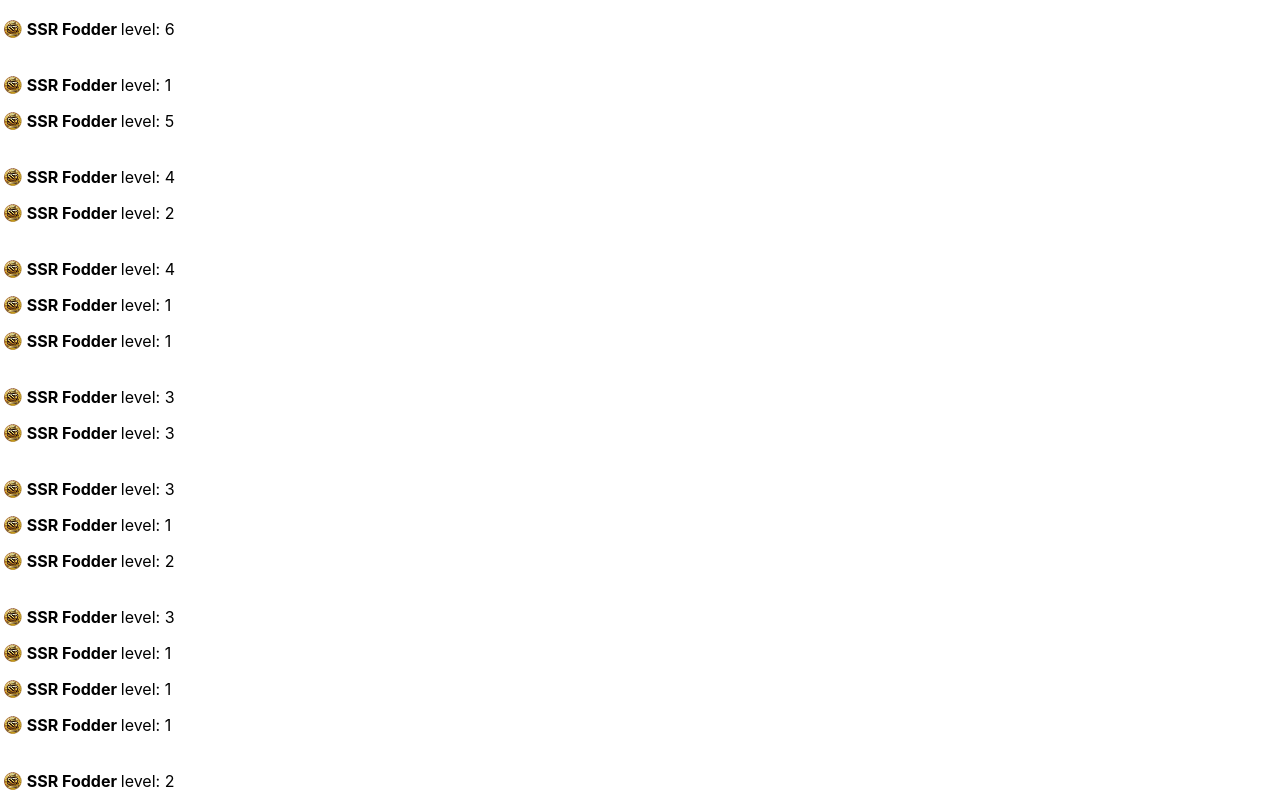
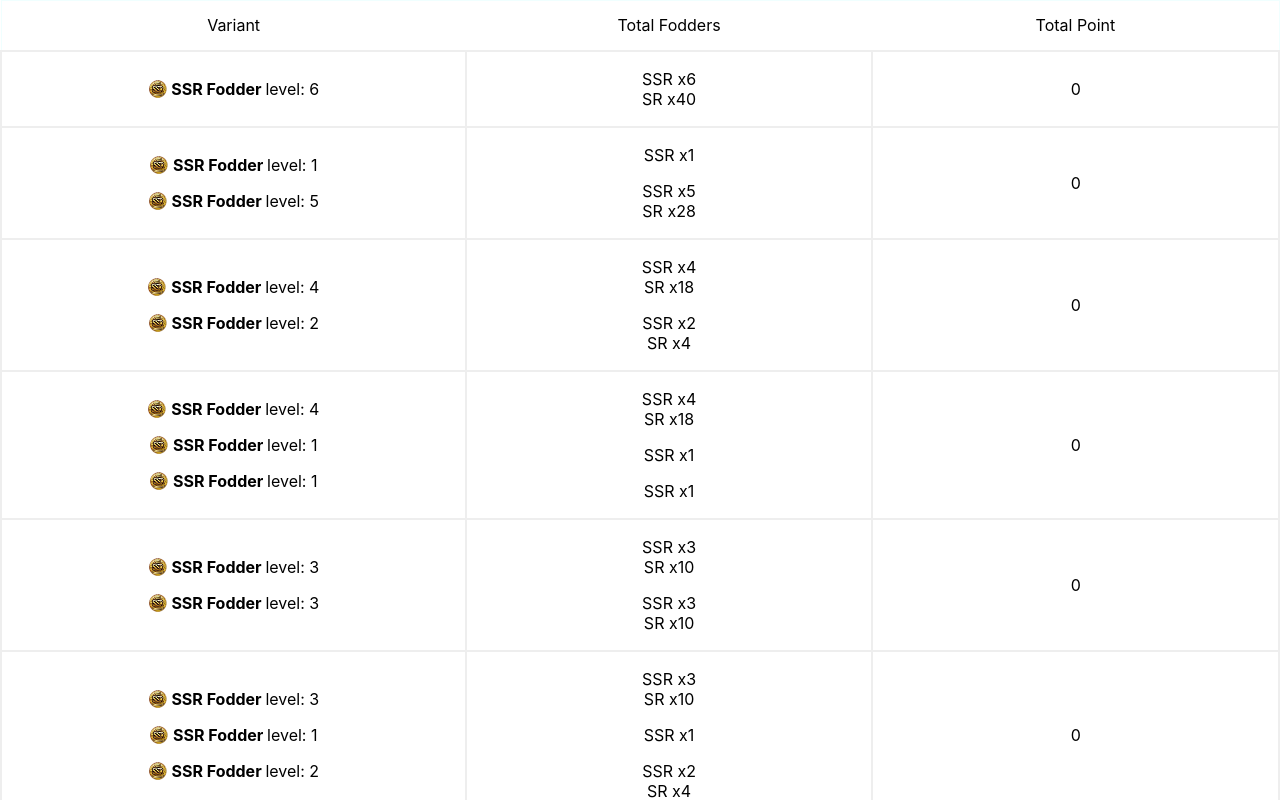
Before and after one commit to ipulcrimx/skill-table, a React (Create React App) app: page / in a window 1280 px wide. Shown: the top 800 px of the page. Built offline with nearby package versions, Linux system fonts and the light colour scheme.

Commit message:
implement detail column

```diff
--- a/src/App.css
+++ b/src/App.css
@@ -12,3 +12,14 @@
 .App-link {
   color: #61dafb;
 }
+
+.table-skill {
+  width: 100%;
+  border-collapse: collapse;
+}
+
+.th-skill {
+  text-align: center;
+  border: 1px solid azure;
+  height: 50px;
+}
--- a/src/App.tsx
+++ b/src/App.tsx
@@ -94,7 +94,6 @@ class App extends React.Component {
     return newArray
   }
   render() {
-    const tempStr: string = 'SSR Fodder';
     let array = this.countFodders(6, 240);
     let flattenedArray: any[] = this.flattenArray(array);
     var details = flattenedArray.map((arrElement, index) => {
@@ -107,8 +106,21 @@ class App extends React.Component {
     });
 
     return (
-      <table>
-        <tbody>
+      <table className="table-skill">
+        <thead className="th-skill">
+          <tr>
+            <td>
+              Variant
+            </td>
+            <td>
+              Total Fodders
+            </td>
+            <td>
+              Total Point
+            </td>
+          </tr>
+        </thead>
+        <tbody className="th-skill">
           {details}
         </tbody>
       </table>
--- a/src/Components/WeaponDetailComponent.css
+++ b/src/Components/WeaponDetailComponent.css
@@ -12,3 +12,10 @@
     height: 20px;
     vertical-align: text-top;
 }
+
+.td-skill {
+    min-width: 150px;
+    margin: 25px;
+    border: 2px solid #eee;
+    box-shadow: 0px 3px 2px solid #121212;
+}
--- a/src/Components/WeaponDetailComponent.tsx
+++ b/src/Components/WeaponDetailComponent.tsx
@@ -2,12 +2,15 @@ import * as React from 'react';
 
 import ssrIcon from '../assets/icon/Rarity_SSR.png';
 import './WeaponDetailComponent.css';
+import DetailCollumn from './CollumnTable/DetailCollumn';
 
 const WeaponDetailComponent = (props: any) => {
+    let weapons: any[] = [...props.weapons];
+    let weapon: any;
     let detail: any;
 
     if (props.weapons != null) {
-        detail = props.weapons.map((weap: any, index: number) => {
+        weapon = weapons.map((weap: any, index: number) => {
             return (
                 <p key={index + '' + weap.slvl}>
                     <img className="WeaponIcon" src={ssrIcon} alt="SSR icon"/>
@@ -16,12 +19,27 @@ const WeaponDetailComponent = (props: any) => {
                 </p>
             );
         });
+
+        detail = weapons.map((weap: any, index: number) => {
+            return (
+                <DetailCollumn
+                    className="WeaponIcon"
+                    weapon={weap}
+                    key={index+ '--'} />
+            );
+        });
     }
 
     return (
         <tr>
-            <td>
+            <td className="td-skill">
+                {weapon}
+            </td>
+            <td className="td-skill">
                 {detail}
+            </td>
+            <td className="td-skill">
+                0
             </td>
         </tr>
     );
--- a/src/Data/Weapon.tsx
+++ b/src/Data/Weapon.tsx
@@ -42,8 +42,19 @@ const neededFodder = [
 
     getValue = () => {
       var value = this.rarity === 0 ? 4 : 40;
+
       return value * this.slvl;
     };
+
+    getSRFodder = () => {
+        let totalSR: number = 0;
+        for(var i = this.slvl; i > 1; i--) {
+            // console.log(neededFodder[i-1]);
+            totalSR += neededFodder[i-1]['SSR'] / 4;
+        }
+
+        return totalSR;
+    }
 
     toString = () => {
       let strTemp = "";
```
